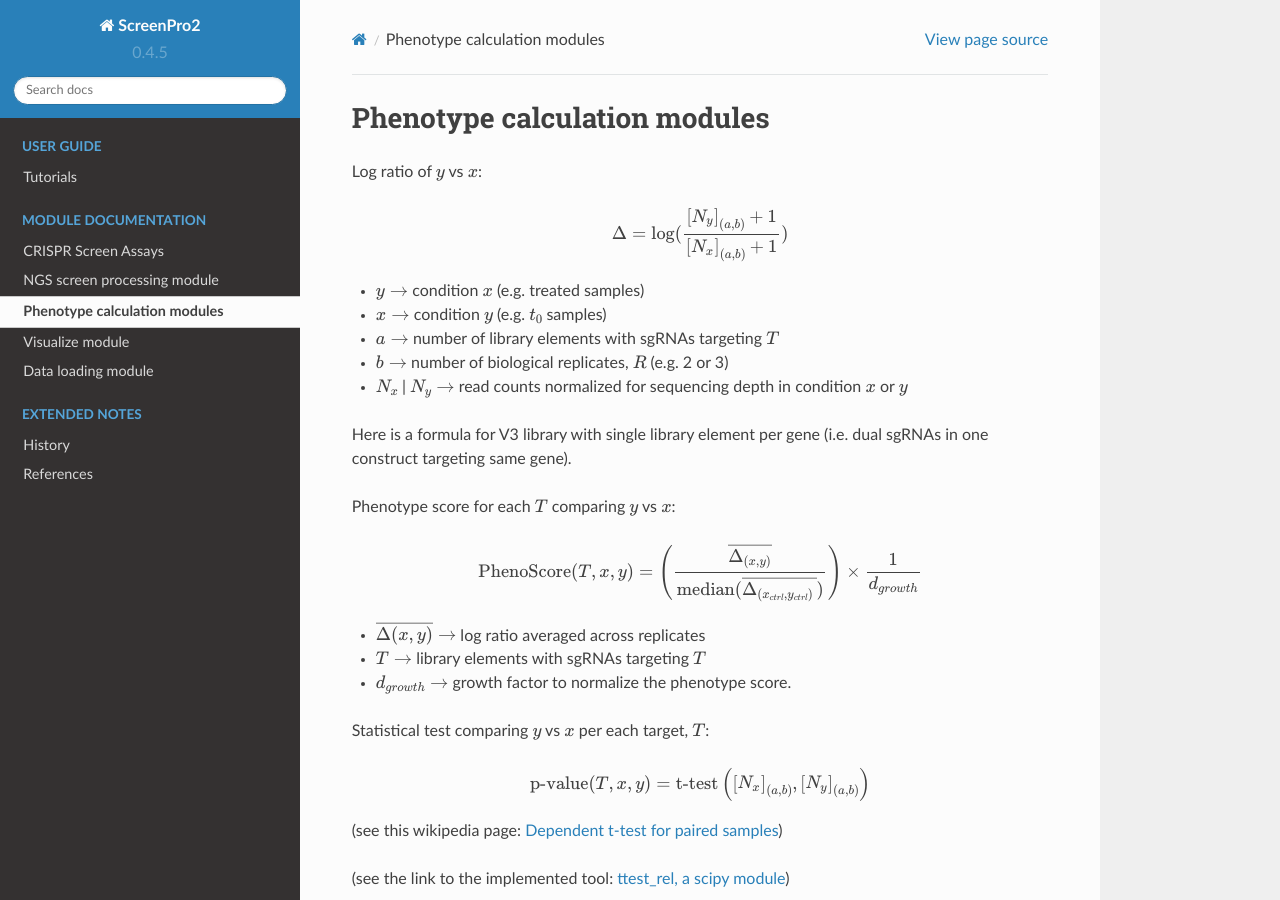
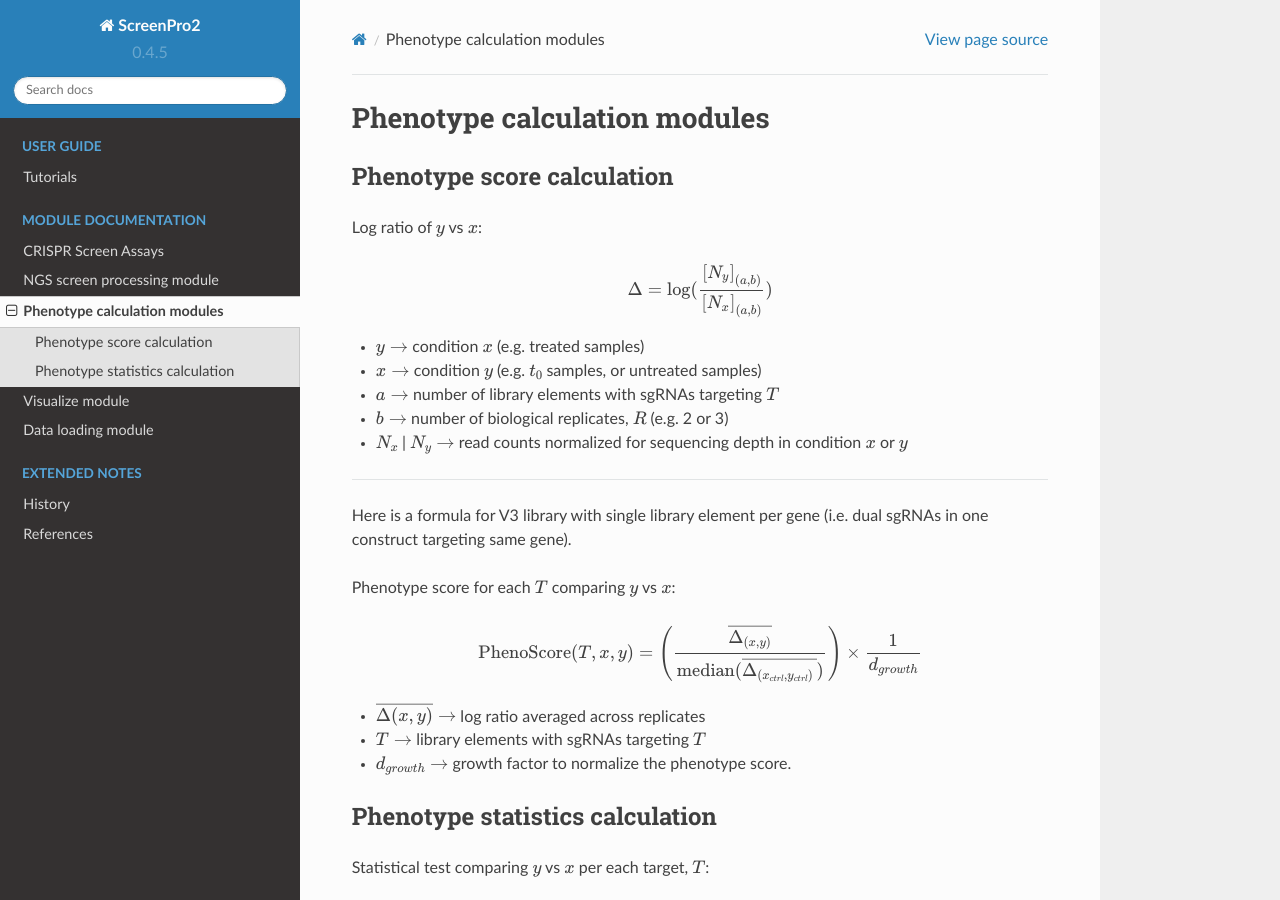
Before and after one commit to ArcInstitute/ScreenPro2, a Sphinx documentation site: the page built from docs/source/phenotype.md, in a window 1280 px wide and 900 px high. Built offline with Sphinx 7.4.7 and the Read the Docs theme 2.0.0, drawn with Linux system fonts in a browser that asks for light colours.

Commit message:
update docs

````diff
--- a/docs/source/phenotype.md
+++ b/docs/source/phenotype.md
@@ -1,21 +1,25 @@
 # Phenotype calculation modules
+
+## Phenotype score calculation
 
 Log ratio of {math}`y` vs {math}`x`:
 
 ```{math}
 \Delta =
 \log(\frac
-    {\begin{bmatrix}{N_{y}}\end{bmatrix}_{(a,b)} + 1}
-    {\begin{bmatrix}{N_{x}}\end{bmatrix}_{(a,b)} + 1}
+    {\begin{bmatrix}{N_{y}}\end{bmatrix}_{(a,b)}}
+    {\begin{bmatrix}{N_{x}}\end{bmatrix}_{(a,b)}}
 )
 ```
 
 -   {math}`y \rightarrow` condition {math}`x` (e.g. treated samples)
--   {math}`x \rightarrow` condition {math}`y` (e.g. {math}`t_{0}` samples)
+-   {math}`x \rightarrow` condition {math}`y` (e.g. {math}`t_{0}` samples, or untreated samples)
 -   {math}`a \rightarrow` number of library elements with sgRNAs targeting {math}`T`
 -   {math}`b \rightarrow` number of biological replicates, {math}`R` (e.g. 2 or 3)
 -   {math}`N_{x}` \| {math}`N_{y} \rightarrow` read counts normalized for sequencing
     depth in condition {math}`x` or {math}`y`
+
+___
 
 Here is a formula for V3 library with single library element per gene
 (i.e. dual sgRNAs in one construct targeting same gene).
@@ -39,6 +43,8 @@ Phenotype score for each {math}`T` comparing {math}`y` vs {math}`x`:
 -   {math}`T \rightarrow` library elements with sgRNAs targeting {math}`T`
 -   {math}`d_{growth} \rightarrow` growth factor to normalize the phenotype
     score.
+
+## Phenotype statistics calculation
 
 Statistical test comparing {math}`y` vs {math}`x` per each target, {math}`T`:
 
@@ -64,4 +70,21 @@ ___
 .. automodule:: screenpro.phenoscore
    :members:
    :show-inheritance:
+
+.. automodule:: screenpro.phenotype.phenostat
+   :members:
+   :show-inheritance:
+
+.. automodule:: screenpro.phenotype.delta
+    :members:
+    :show-inheritance:
+
+.. automodule:: screenpro.phenotype.deseq
+    :members:
+    :show-inheritance:
+
+.. automodule:: screenpro.phenotype.annotate
+    :members:
+    :show-inheritance:
+
 ```
````
